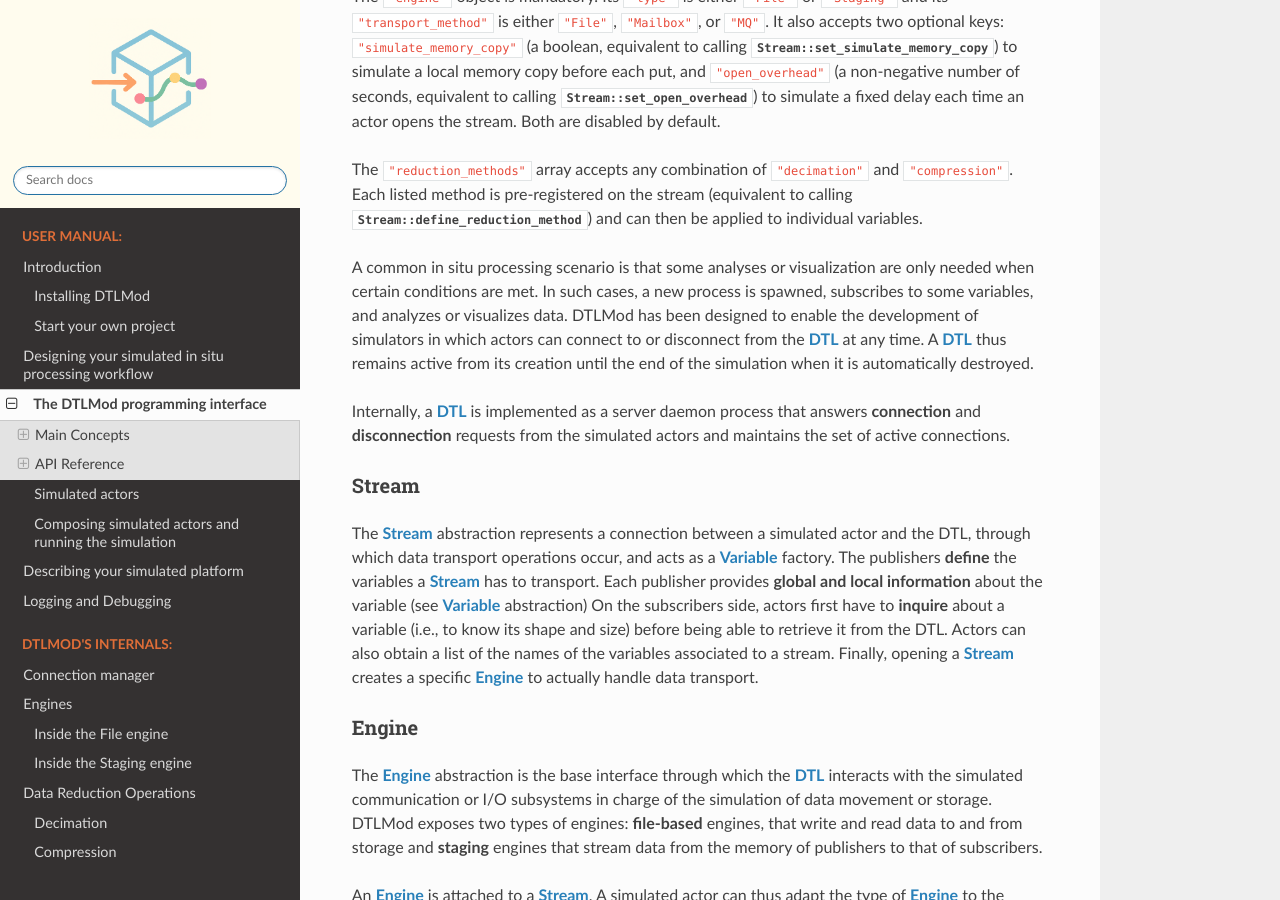
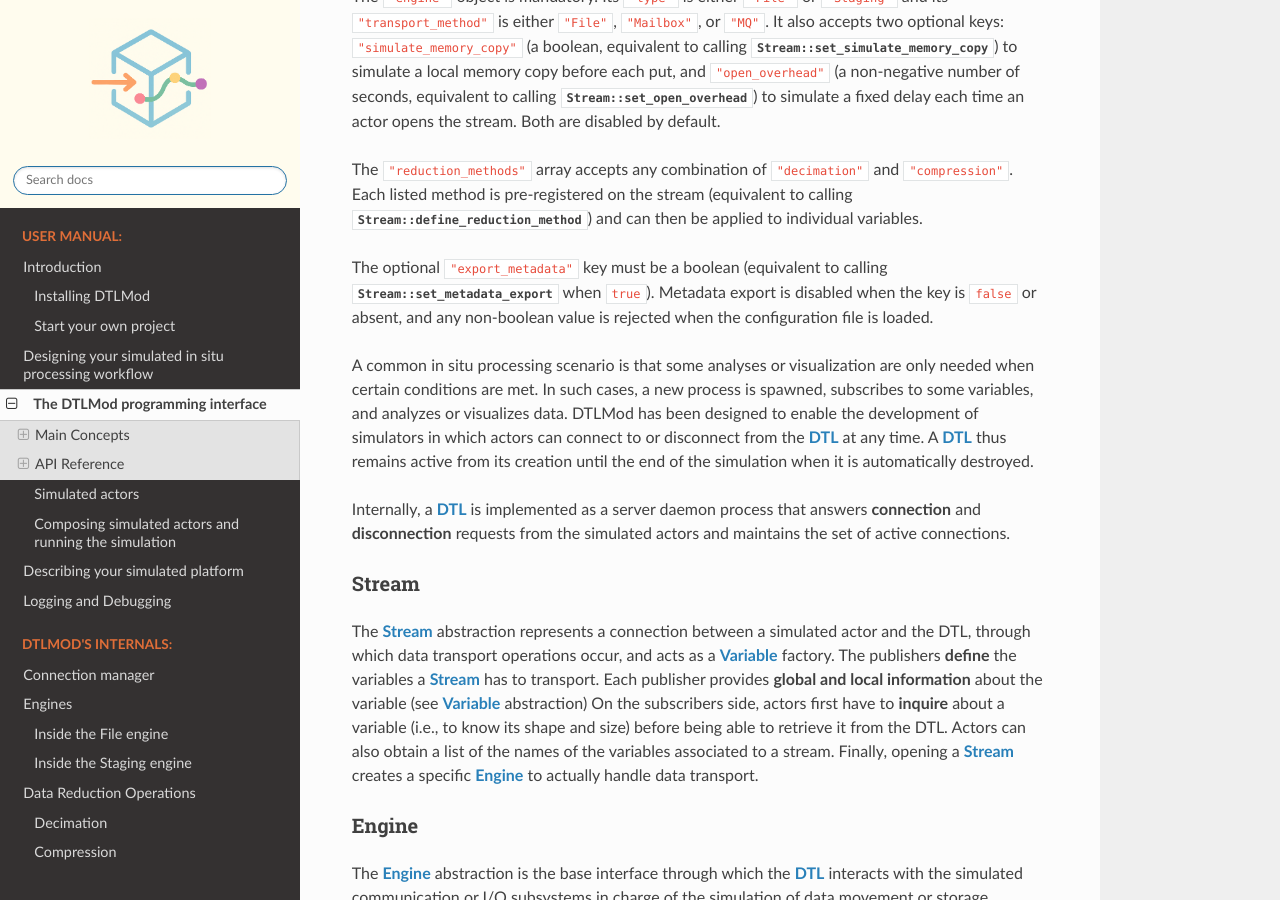
Before and after one commit to simgrid/DTLMod, a Sphinx documentation site: the page built from doc/source/app_API.rst, in a window 1280 px wide and 900 px high, scrolled down 1037 px. Built offline with Sphinx 7.4.7 and the Read the Docs theme 3.1.0, drawn with Linux system fonts in a browser that asks for light colours.

Commit message:
doc improvement

```diff
--- a/doc/source/app_API.rst
+++ b/doc/source/app_API.rst
@@ -59,6 +59,10 @@
 The ``"reduction_methods"`` array accepts any combination of ``"decimation"`` and ``"compression"``. Each listed
 method is pre-registered on the stream (equivalent to calling :cpp:func:`Stream::define_reduction_method
 <dtlmod::Stream::define_reduction_method()>`) and can then be applied to individual variables.
+
+The optional ``"export_metadata"`` key must be a boolean (equivalent to calling :cpp:func:`Stream::set_metadata_export
+<dtlmod::Stream::set_metadata_export()>` when ``true``). Metadata export is disabled when the key is ``false`` or
+absent, and any non-boolean value is rejected when the configuration file is loaded.
 
 A common in situ processing scenario is that some analyses or visualization are only needed when certain conditions
 are met. In such cases, a new process is spawned, subscribes to some variables, and analyzes or visualizes data.
```
